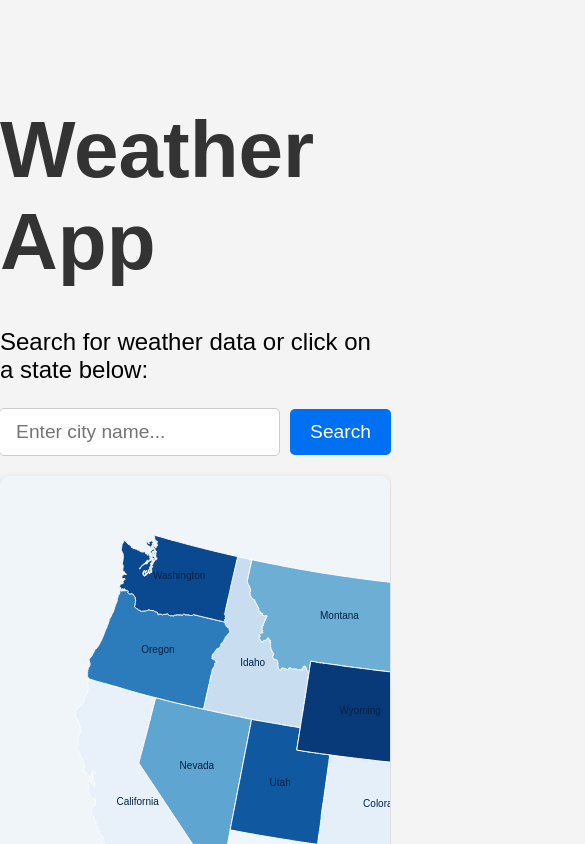
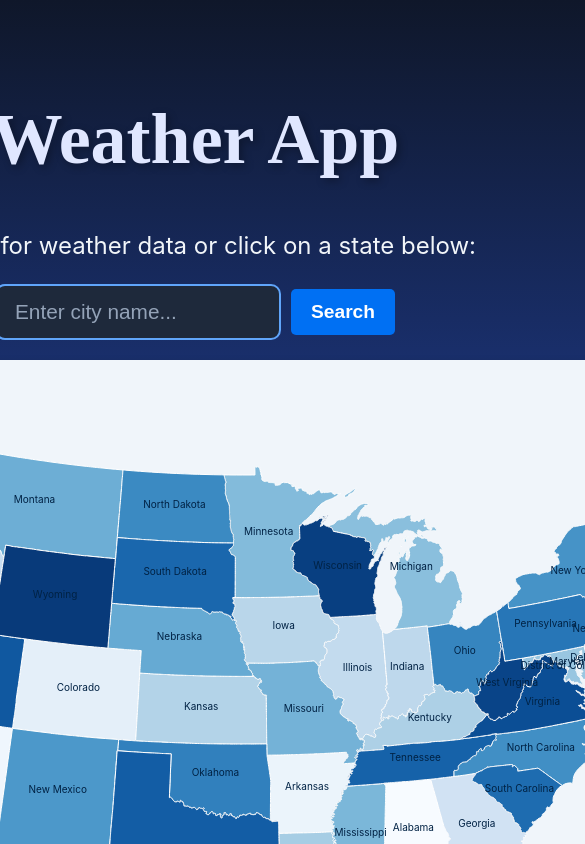
Before and after one commit to SadracSantacruz/weather_app, a Next.js app: page / in a window 390 px wide. Shown: the top 844 px of the page, 585 px wide, since content can reach past the window. Built offline with nearby package versions, Linux system fonts and the light colour scheme.

Commit message:
improving the style of the web

```diff
--- a/app/globals.css
+++ b/app/globals.css
@@ -1,21 +1,85 @@
+/* 🌤️ Global Styling */
 body {
-  font-family: Arial, sans-serif;
+  font-family: "Inter", sans-serif; /* Elegant sans-serif for readability */
   margin: 0;
   padding: 0;
-  background-color: #f4f4f4;
+  background: linear-gradient(
+    to bottom,
+    #0f172a,
+    #1e3a8a,
+    #3b82f6
+  ); /* Deep blue gradient */
+  color: #f1f5f9; /* Light grayish-white for readability */
+  display: flex;
+  flex-direction: column;
+  align-items: center;
+  justify-content: center;
+  min-height: 100vh;
 }
 
-input {
-  padding: 12px 16px; /* Better padding for a larger input */
-  border: 1px solid #ccc;
-  border-radius: 5px;
-  font-size: 1.2rem; /* Make text inside input bigger */
-  width: 250px; /* Adjust this width as needed */
-  max-width: 100%;
+/* 🌪️ HEADERS */
+h1 {
+  font-family: "Playfair Display", serif; /* Elegant New York Times-style font */
+  font-size: 5.5rem; /* Bigger and more impactful */
+  color: #e0e7ff; /* Light blueish-white for contrast */
+  text-align: center;
+  margin-bottom: 30px;
+  text-shadow: 3px 3px 8px rgba(0, 0, 0, 0.3); /* Subtle shadow */
 }
 
-h1 {
-  font-size: 5rem;
-  color: #333;
-  margin-bottom: 20px;
+h2,
+h3 {
+  font-family: "Inter", sans-serif; /* Modern sans-serif for contrast */
+  color: #e2e8f0;
 }
+
+/* 🔎 Search Input */
+input {
+  padding: 14px 18px;
+  border: 2px solid #60a5fa; /* Soft light blue border */
+  border-radius: 10px;
+  font-size: 1.3rem;
+  width: 320px;
+  max-width: 100%;
+  outline: none;
+  transition: all 0.3s ease-in-out;
+  background: #1e293b;
+  color: #f1f5f9;
+}
+
+input::placeholder {
+  color: #94a3b8; /* Light gray placeholder */
+}
+
+input:focus {
+  border-color: #93c5fd; /* Lighter blue glow on focus */
+  box-shadow: 0 0 12px rgba(147, 197, 253, 0.3);
+}
+
+/* 🔘 Buttons */
+button {
+  padding: 14px 22px;
+  background: #3b82f6; /* Weather-like blue */
+  color: white;
+  border: none;
+  border-radius: 10px;
+  cursor: pointer;
+  font-size: 1.3rem;
+  font-weight: bold;
+  transition: all 0.3s ease-in-out;
+}
+
+button:hover {
+  background: #1e40af; /* Darker blue on hover */
+  box-shadow: 0 4px 12px rgba(30, 64, 175, 0.3);
+}
+
+/* 🎨 Responsive Design */
+@media (max-width: 768px) {
+  h1 {
+    font-size: 4.5rem;
+  }
+  input {
+    width: 90%;
+  }
+}
--- a/app/weather/[city]/page.js
+++ b/app/weather/[city]/page.js
@@ -48,7 +48,7 @@ export default function WeatherPage() {
   }, [city]);
   return (
     <main className={styles.container}>
-      <h1>Weather in {decodeURIComponent(city)}</h1>
+      <h1 className="title">Weather in {decodeURIComponent(city)}</h1>
 
       {error ? (
         <p className={styles.error}>{error}</p>
--- a/app/weather/[city]/page.module.css
+++ b/app/weather/[city]/page.module.css
@@ -1,3 +1,4 @@
+/* 🌤️ Page Background */
 .container {
   display: flex;
   flex-direction: column;
@@ -5,34 +6,59 @@
   justify-content: center;
   text-align: center;
   padding: 30px;
-  font-family: "Arial", sans-serif;
-  background-color: #f4f7f8;
+  font-family: "Inter", sans-serif; /* Modern sans-serif for readability */
+  background: linear-gradient(
+    to bottom,
+    #0f172a,
+    #1e3a8a,
+    #3b82f6
+  ); /* Deep blue gradient */
+  color: #f1f5f9; /* Light text for contrast */
   min-height: 100vh;
 }
 
-/* Weather Section - Contains both details and charts */
+/* 🌆 City Name Header */
+.title {
+  font-family: "Playfair Display", serif; /* Elegant NY Times-style font */
+  font-size: 5rem;
+  color: #e0e7ff;
+  text-shadow: 3px 3px 8px rgba(0, 0, 0, 0.3);
+  margin-bottom: 25px;
+}
+
+/* 🌡️ Weather Section - Contains both details and charts */
 .weatherSection {
   display: flex;
   flex-direction: row;
-  align-items: center;
+  align-items: flex-start;
   justify-content: center;
   gap: 30px;
   width: 90%;
   max-width: 1200px;
 }
 
-/* Weather Details Card */
+/* 📌 Weather Details Card */
 .weatherDetails {
-  background: white;
+  background: rgba(255, 255, 255, 0.15); /* Frosted glass effect */
   padding: 25px;
   border-radius: 16px;
-  box-shadow: 0 6px 12px rgba(0, 0, 0, 0.1);
+  box-shadow: 0 8px 16px rgba(255, 255, 255, 0.1);
   max-width: 350px;
   text-align: left;
   font-size: 1.3rem;
+  color: #e0e7ff;
+  backdrop-filter: blur(10px); /* Smooth blurred effect */
+  border: 1px solid rgba(255, 255, 255, 0.3);
 }
 
-/* Charts Container */
+.weatherDetails p {
+  margin: 10px 0;
+  font-size: 1.2rem;
+  font-weight: bold;
+  color: #f8fafc; /* Lighter text for readability */
+}
+
+/* 📊 Charts Container */
 .chartsContainer {
   display: flex;
   flex-direction: column;
@@ -41,17 +67,19 @@
   flex: 1;
 }
 
-/* Chart Box */
+/* 📉 Chart Box */
 .chartBox {
-  background: white;
+  background: rgba(255, 255, 255, 0.1); /* Slight transparency */
   padding: 20px;
   border-radius: 16px;
-  box-shadow: 0 6px 12px rgba(0, 0, 0, 0.1);
+  box-shadow: 0 8px 16px rgba(255, 255, 255, 0.1);
   width: 100%;
   max-width: 700px;
+  backdrop-filter: blur(8px);
+  border: 1px solid rgba(255, 255, 255, 0.3);
 }
 
-/* Buttons */
+/* 📌 Buttons */
 .buttonGroup {
   display: flex;
   gap: 12px;
@@ -60,9 +88,9 @@
 
 .button {
   padding: 12px 18px;
-  border: 2px solid #0070f3;
+  border: 2px solid #60a5fa;
   background: none;
-  color: #0070f3;
+  color: #60a5fa;
   border-radius: 10px;
   cursor: pointer;
   font-size: 1.1rem;
@@ -70,35 +98,37 @@
 }
 
 .button:hover {
-  background: #0070f3;
+  background: #1e40af;
   color: white;
+  box-shadow: 0 4px 12px rgba(30, 64, 175, 0.3);
 }
 
 .activeButton {
   padding: 12px 18px;
-  border: 2px solid #0070f3;
-  background: #0070f3;
+  border: 2px solid #60a5fa;
+  background: #3b82f6;
   color: white;
   border-radius: 10px;
   cursor: pointer;
   font-size: 1.1rem;
 }
 
+/* 🔗 Back to Search Link */
 .link {
   display: inline-block;
   margin-top: 20px;
   text-decoration: none;
   font-size: 1.2rem;
   font-weight: bold;
-  color: #0070f3;
+  color: #93c5fd;
   transition: color 0.3s ease-in-out;
 }
 
 .link:hover {
-  color: #005bb5;
+  color: #60a5fa;
 }
 
-/* Make everything stack on small screens */
+/* 📱 Make everything stack on small screens */
 @media (max-width: 768px) {
   .weatherSection {
     flex-direction: column;
@@ -112,4 +142,8 @@
   .weatherDetails {
     font-size: 1.1rem;
   }
+
+  .title {
+    font-size: 4rem;
+  }
 }
```
